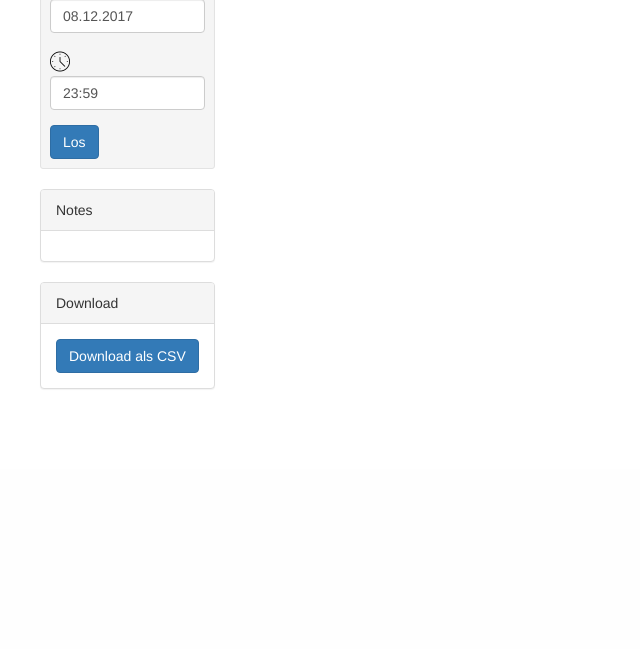
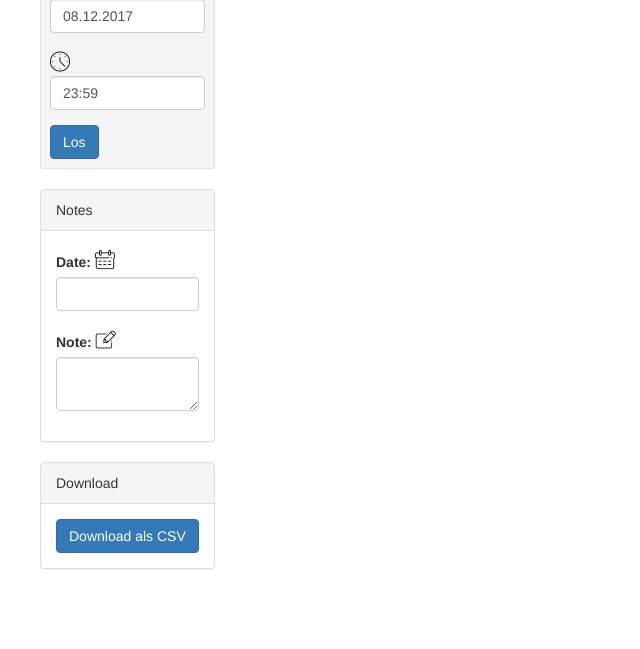
Before and after one commit to marplaa/gastrowalogger_old, a Flask app: template templates/charts.html in a window 1280 px wide. Shown: the part 448-1097 px from the top of the page, without its empty margins (0-640 px from the left). Before the commit the page ends 837 px from the top, so only its background shows below. Run offline with Flask 2, Linux system fonts and the light colour scheme; the template is opened without the code that fills it, so the values that code supplies are empty; parts of the project's set-up code (start-up, migrations or seed data) failed here and were passed over; some libraries are stand-ins or nearby versions; some web fonts are replaced.

Commit message:
something with the notes in charts.html

```diff
--- a/templates/charts.html
+++ b/templates/charts.html
@@ -163,6 +163,19 @@ function quickSelect() {
 			<div class="panel-body">
 				<form id="notes"
 				action="charts/_get_csv?sensor={{current_sensor}}" method="post">
+				<div class="form-group" data-toggle="tooltip"
+					title="Datum im Format dd.mm.YYYY" data-placement="top">
+					<label>{{_("Date")}}:</label> <span class="flaticon-calendar"
+						style="color: #000;"></span> <input type="text"
+						class="form-control" name="note_date" id="note_datepicker" size="8">
+				</div>
+
+				<div class="form-group" >
+					<label>{{_("Note")}}:</label> <span class="flaticon-edit"
+						style="color: #000;"></span>
+						<textarea class="form-control" rows="2" id="note"></textarea>
+				</div>
+
 				</form>
 			</div>
 		</div>
```
